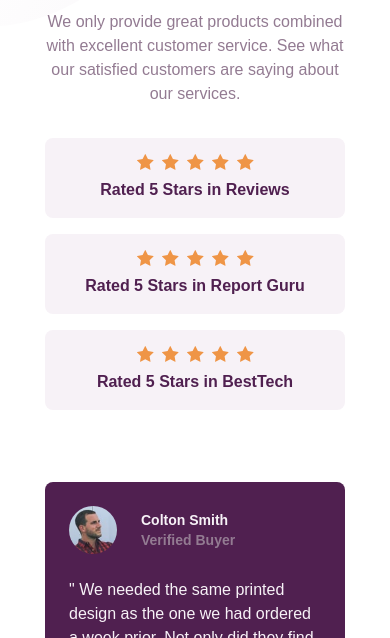
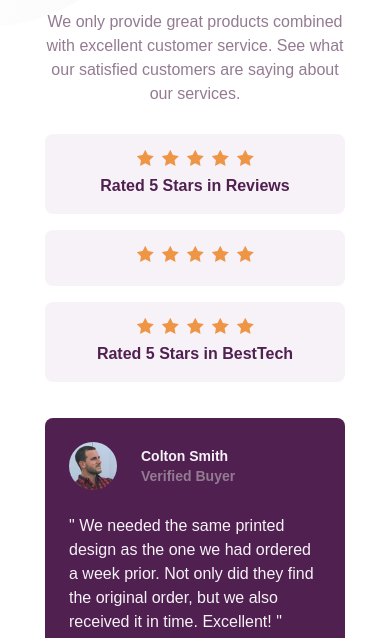
Before and after one commit to Kellinton/social-proof-section-tailwindcss, a website: page src/index.html in a window 390 px wide. Shown: the part 206-844 px from the top of the page. Drawn offline with Linux system fonts and the light colour scheme.

Commit message:
responsivo 100%

```diff
--- a/src/index.html
+++ b/src/index.html
@@ -19,7 +19,7 @@ class="font-spartan" lang="pt-BR">
 
           <!-- Cabeçalho -->
           <div
-          class="w-[300px] mx-auto mt-16 mb-8  flex flex-col items-center">
+          class="w-[300px] mx-auto mt-16 flex flex-col items-center">
             <h1
             class="text-4xl w-[300px] text-center text-roxo-0 font-extrabold mb-8">
             10,000+ of our users love our products.
@@ -33,7 +33,7 @@ class="font-spartan" lang="pt-BR">
 
           <!-- Rates Info-->
           <div
-          class="mb-8">
+          class="mb-2 flex items-center justify-center">
             <div
             class=" flex flex-col items-center justify-center gap-4">
               <div
@@ -63,7 +63,6 @@ class="font-spartan" lang="pt-BR">
                 </div>
                 <p
                 class="text-roxo-0 font-bold">
-                Rated 5 Stars in Report Guru
                 </p>
               </div>
               <div
```
